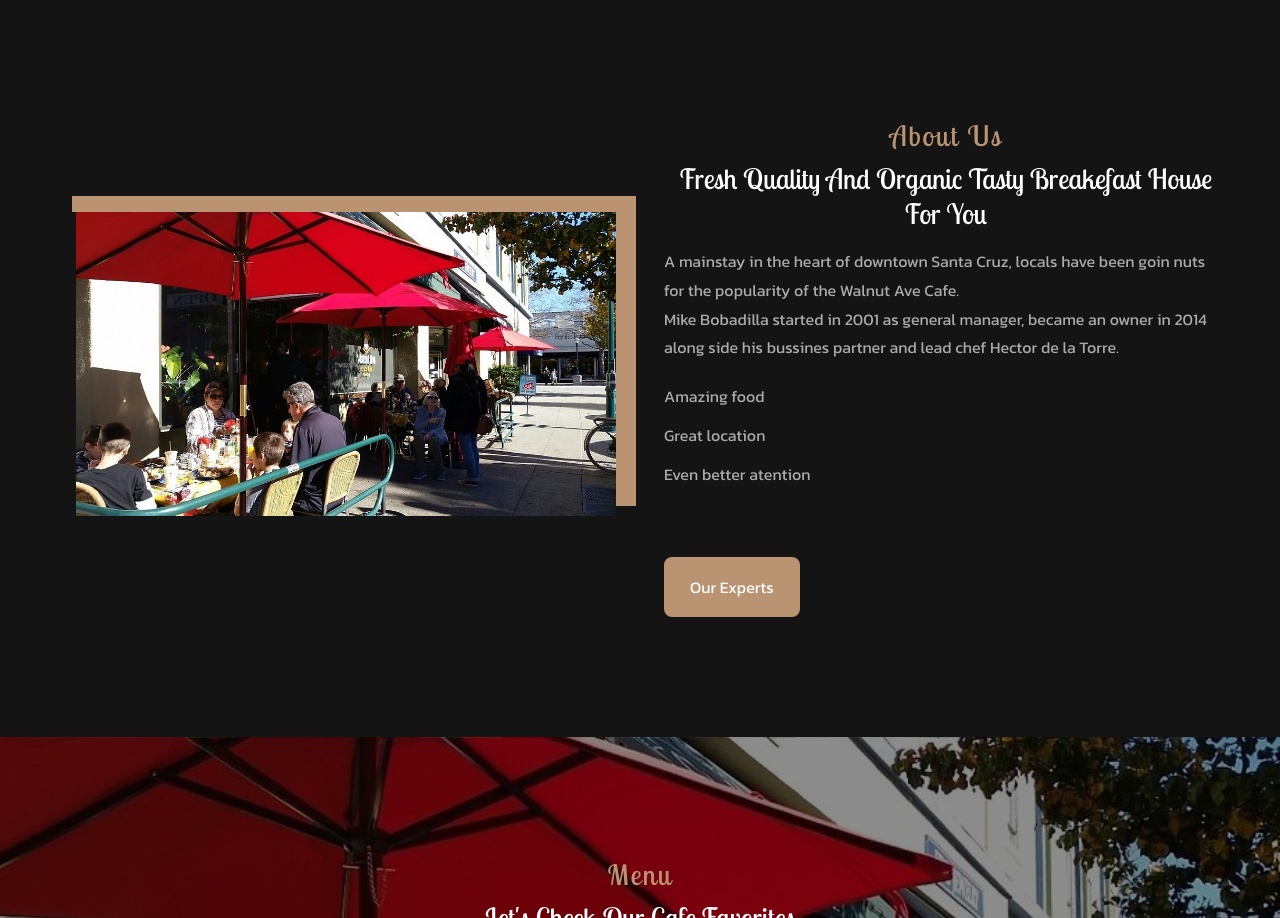
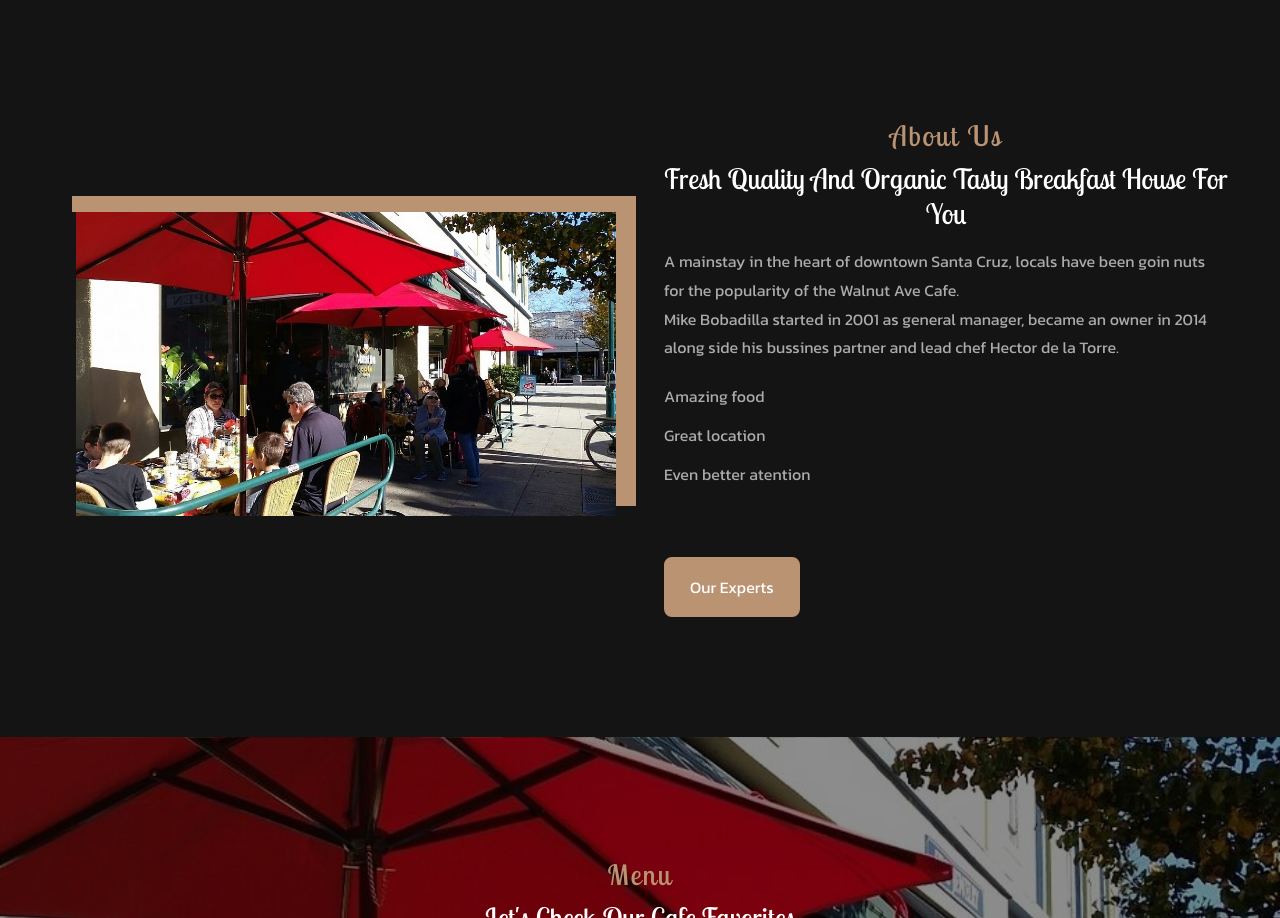
Before and after one commit to Geraldortiz517/WalnutAveCafe, a React (Vite) app: page / in a window 1280 px wide. Shown: the part 882-1800 px from the top of the page. Built offline with nearby package versions, Linux system fonts and the light colour scheme.

Commit message:
Update About.jsx

```diff
--- a/src/components/About/About.jsx
+++ b/src/components/About/About.jsx
@@ -11,7 +11,7 @@
     </div>
     <div className="about__content">
         <h2 className="section__title" data-title="About Us">
-       Fresh Quality And Organic Tasty Breakefast House For You
+       Fresh Quality And Organic Tasty Breakfast House For You
         </h2>
         <p className="about__description">
             A mainstay in the heart of downtown Santa Cruz, locals have been
```
